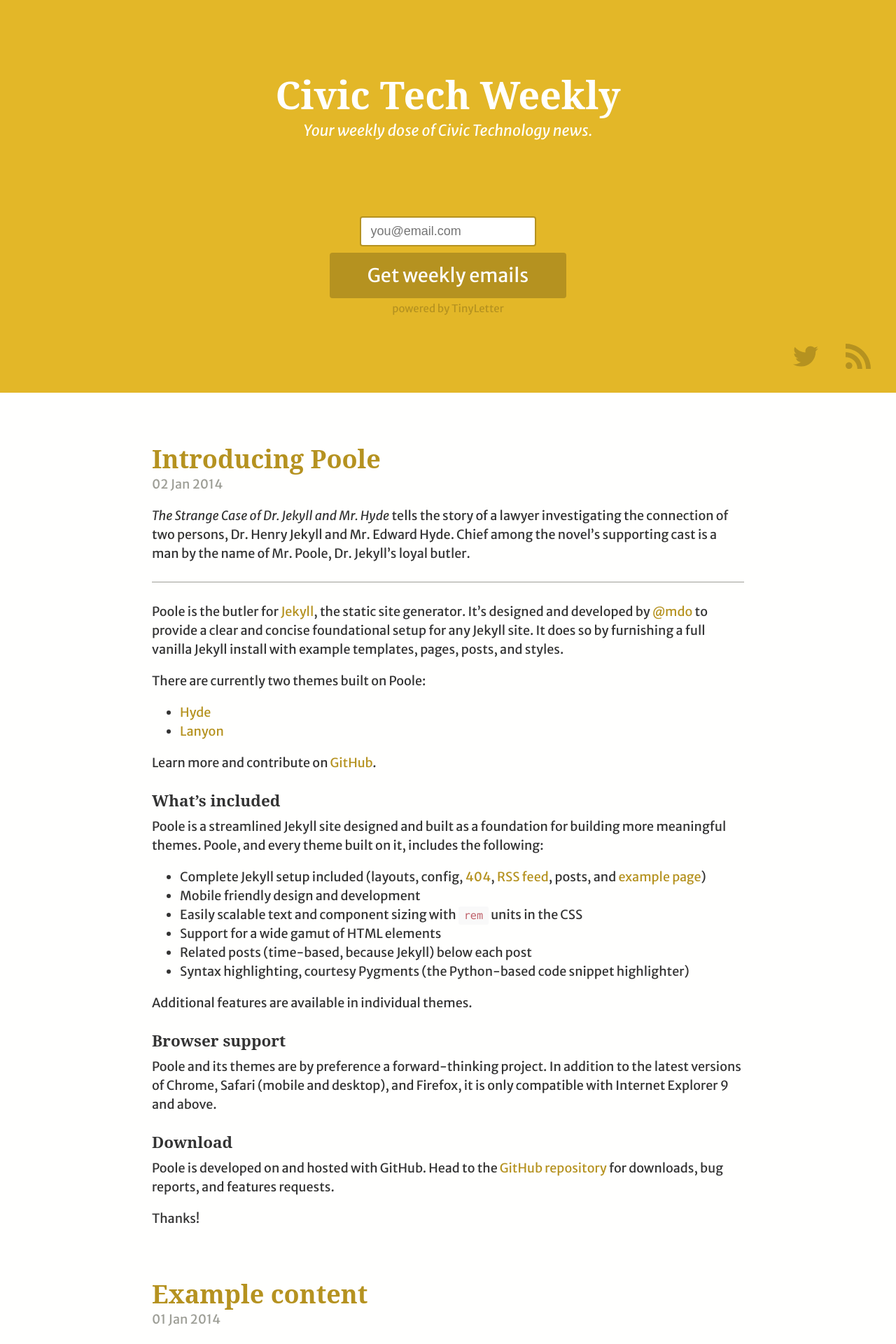
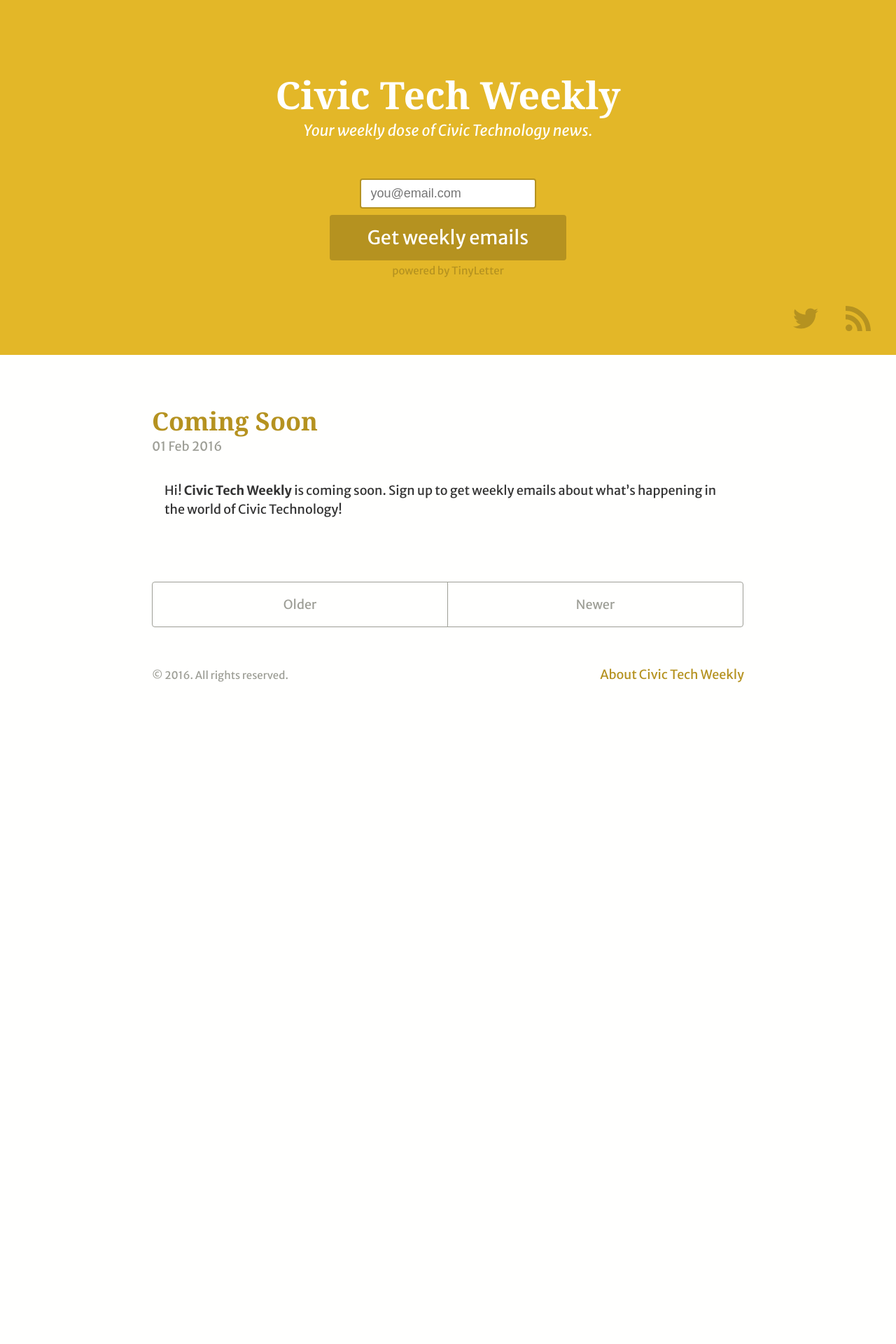
Before and after one commit to isaacchansky/civic_tech_weekly, a Jekyll site: the page built from index.html, in a window 1280 px wide. Shown: the top 1920 px of the page at 70% size. Built offline with Jekyll 4.4.1, drawn with Linux system fonts in a browser that asks for light colours; some web fonts are replaced; the list of posts is cut into pages by our own code; after the commit the page ends 1013 px from its top, so only the background shows below that; some of the changed text lies outside the part shown.

Commit message:
coming soon post, more style updates

```diff
--- a/_config.yml
+++ b/_config.yml
@@ -6,7 +6,7 @@
 # Setup
 title:               Civic Tech Weekly
 tagline:             Your weekly dose of Civic Technology news.
-url:                 http://getpoole.com
+url:                 http://civic-tech-weekly.com
 paginate:            2
 baseurl:             ""
 gems:                [jekyll-paginate]
@@ -19,11 +19,5 @@
 
 # About/contact
 author:
-  name:              Mark Otto
-  url:               https://twitter.com/mdo
-  email:             markdotto@gmail.com
-
-# Custom vars
-version:             2.0.0
-github:
-  repo:              https://github.com/poole/poole
+  name:              Civic Tech Weekly
+  url:               https://twitter.com/civictechweekly
--- a/_includes/footer.html
+++ b/_includes/footer.html
@@ -5,3 +5,5 @@
 
     <a href="/about/">About Civic Tech Weekly</a>
 </footer>
+
+<script src="{{ site.baseurl }}/main.js"></script>
--- a/_posts/2014-01-01-example-content.md
+++ /dev/null
@@ -1,161 +0,0 @@
----
-layout: post
-title: Example content
----
-
-
-<div class="message">
-  Howdy! This is an example blog post that shows several types of HTML content supported in this theme.
-</div>
-
-Cum sociis natoque penatibus et magnis <a href="#">dis parturient montes</a>, nascetur ridiculus mus. *Aenean eu leo quam.* Pellentesque ornare sem lacinia quam venenatis vestibulum. Sed posuere consectetur est at lobortis. Cras mattis consectetur purus sit amet fermentum.
-
-> Curabitur blandit tempus porttitor. Nullam quis risus eget urna mollis ornare vel eu leo. Nullam id dolor id nibh ultricies vehicula ut id elit.
-
-Etiam porta **sem malesuada magna** mollis euismod. Cras mattis consectetur purus sit amet fermentum. Aenean lacinia bibendum nulla sed consectetur.
-
-## Inline HTML elements
-
-HTML defines a long list of available inline tags, a complete list of which can be found on the [Mozilla Developer Network](https://developer.mozilla.org/en-US/docs/Web/HTML/Element).
-
-- **To bold text**, use `<strong>`.
-- *To italicize text*, use `<em>`.
-- Abbreviations, like <abbr title="HyperText Markup Langage">HTML</abbr> should use `<abbr>`, with an optional `title` attribute for the full phrase.
-- Citations, like <cite>&mdash; Mark otto</cite>, should use `<cite>`.
-- <del>Deleted</del> text should use `<del>` and <ins>inserted</ins> text should use `<ins>`.
-- Superscript <sup>text</sup> uses `<sup>` and subscript <sub>text</sub> uses `<sub>`.
-
-Most of these elements are styled by browsers with few modifications on our part.
-
-## Footnotes
-
-Footnotes are supported as part of the Markdown syntax. Here's one in action. Clicking this number[^fn-sample_footnote] will lead you to a footnote. The syntax looks like:
-
-{% highlight text %}
-Clicking this number[^fn-sample_footnote]
-{% endhighlight %}
-
-Each footnote needs the `^fn-` prefix and a unique ID to be referenced for the footnoted content. The syntax for that list looks something like this:
-
-{% highlight text %}
-[^fn-sample_footnote]: Handy! Now click the return link to go back.
-{% endhighlight %}
-
-You can place the footnoted content wherever you like. Markdown parsers should properly place it at the bottom of the post.
-
-## Heading
-
-Vivamus sagittis lacus vel augue rutrum faucibus dolor auctor. Duis mollis, est non commodo luctus, nisi erat porttitor ligula, eget lacinia odio sem nec elit. Morbi leo risus, porta ac consectetur ac, vestibulum at eros.
-
-### Code
-
-Inline code is available with the `<code>` element. Snippets of multiple lines of code are supported through Pygments. Longer lines will automatically scroll horizontally when needed.
-
-{% highlight js %}
-// Example can be run directly in your JavaScript console
-
-// Create a function that takes two arguments and returns the sum of those arguments
-var adder = new Function("a", "b", "return a + b");
-
-// Call the function
-adder(2, 6);
-// > 8
-{% endhighlight %}
-
-You may also optionally show code snippets with line numbers. Add `linenos` to the Pygments tags.
-
-{% highlight js linenos %}
-// Example can be run directly in your JavaScript console
-
-// Create a function that takes two arguments and returns the sum of those arguments
-var adder = new Function("a", "b", "return a + b");
-
-// Call the function
-adder(2, 6);
-// > 8
-{% endhighlight %}
-
-Aenean lacinia bibendum nulla sed consectetur. Etiam porta sem malesuada magna mollis euismod. Fusce dapibus, tellus ac cursus commodo, tortor mauris condimentum nibh, ut fermentum massa.
-
-### Lists
-
-Cum sociis natoque penatibus et magnis dis parturient montes, nascetur ridiculus mus. Aenean lacinia bibendum nulla sed consectetur. Etiam porta sem malesuada magna mollis euismod. Fusce dapibus, tellus ac cursus commodo, tortor mauris condimentum nibh, ut fermentum massa justo sit amet risus.
-
-* Praesent commodo cursus magna, vel scelerisque nisl consectetur et.
-* Donec id elit non mi porta gravida at eget metus.
-* Nulla vitae elit libero, a pharetra augue.
-
-Donec ullamcorper nulla non metus auctor fringilla. Nulla vitae elit libero, a pharetra augue.
-
-1. Vestibulum id ligula porta felis euismod semper.
-2. Cum sociis natoque penatibus et magnis dis parturient montes, nascetur ridiculus mus.
-3. Maecenas sed diam eget risus varius blandit sit amet non magna.
-
-Cras mattis consectetur purus sit amet fermentum. Sed posuere consectetur est at lobortis.
-
-<dl>
-  <dt>HyperText Markup Language (HTML)</dt>
-  <dd>The language used to describe and define the content of a Web page</dd>
-
-  <dt>Cascading Style Sheets (CSS)</dt>
-  <dd>Used to describe the appearance of Web content</dd>
-
-  <dt>JavaScript (JS)</dt>
-  <dd>The programming language used to build advanced Web sites and applications</dd>
-</dl>
-
-Integer posuere erat a ante venenatis dapibus posuere velit aliquet. Morbi leo risus, porta ac consectetur ac, vestibulum at eros. Nullam quis risus eget urna mollis ornare vel eu leo.
-
-### Images
-
-Quisque consequat sapien eget quam rhoncus, sit amet laoreet diam tempus. Aliquam aliquam metus erat, a pulvinar turpis suscipit at.
-
-![placeholder](http://placehold.it/800x400 "Large example image")
-![placeholder](http://placehold.it/400x200 "Medium example image")
-![placeholder](http://placehold.it/200x200 "Small example image")
-
-### Tables
-
-Aenean lacinia bibendum nulla sed consectetur. Lorem ipsum dolor sit amet, consectetur adipiscing elit.
-
-<table>
-  <thead>
-    <tr>
-      <th>Name</th>
-      <th>Upvotes</th>
-      <th>Downvotes</th>
-    </tr>
-  </thead>
-  <tfoot>
-    <tr>
-      <td>Totals</td>
-      <td>21</td>
-      <td>23</td>
-    </tr>
-  </tfoot>
-  <tbody>
-    <tr>
-      <td>Alice</td>
-      <td>10</td>
-      <td>11</td>
-    </tr>
-    <tr>
-      <td>Bob</td>
-      <td>4</td>
-      <td>3</td>
-    </tr>
-    <tr>
-      <td>Charlie</td>
-      <td>7</td>
-      <td>9</td>
-    </tr>
-  </tbody>
-</table>
-
-Nullam id dolor id nibh ultricies vehicula ut id elit. Sed posuere consectetur est at lobortis. Nullam quis risus eget urna mollis ornare vel eu leo.
-
------
-
-Want to see something else added? <a href="https://github.com/poole/poole/issues/new">Open an issue.</a>
-
-[^fn-sample_footnote]: Handy! Now click the return link to go back.
--- a/_posts/2014-01-02-introducing-poole.md
+++ /dev/null
@@ -1,40 +0,0 @@
----
-layout: post
-title: Introducing Poole
----
-
-*The Strange Case of Dr. Jekyll and Mr. Hyde* tells the story of a lawyer investigating the connection of two persons, Dr. Henry Jekyll and Mr. Edward Hyde. Chief among the novel's supporting cast is a man by the name of Mr. Poole, Dr. Jekyll's loyal butler.
-
------
-
-Poole is the butler for [Jekyll](http://jekyllrb.com), the static site generator. It's designed and developed by [@mdo](https://twitter.com/mdo) to provide a clear and concise foundational setup for any Jekyll site. It does so by furnishing a full vanilla Jekyll install with example templates, pages, posts, and styles.
-
-There are currently two themes built on Poole:
-
-* [Hyde](http://hyde.getpoole.com)
-* [Lanyon](http://lanyon.getpoole.com)
-
-Learn more and contribute on [GitHub](https://github.com/poole).
-
-### What's included
-
-Poole is a streamlined Jekyll site designed and built as a foundation for building more meaningful themes. Poole, and every theme built on it, includes the following:
-
-* Complete Jekyll setup included (layouts, config, [404]({{ site.baseurl }}/404.html), [RSS feed]({{ site.baseurl }}/atom.xml), posts, and [example page]({{ site.baseurl }}/about))
-* Mobile friendly design and development
-* Easily scalable text and component sizing with `rem` units in the CSS
-* Support for a wide gamut of HTML elements
-* Related posts (time-based, because Jekyll) below each post
-* Syntax highlighting, courtesy Pygments (the Python-based code snippet highlighter)
-
-Additional features are available in individual themes.
-
-### Browser support
-
-Poole and its themes are by preference a forward-thinking project. In addition to the latest versions of Chrome, Safari (mobile and desktop), and Firefox, it is only compatible with Internet Explorer 9 and above.
-
-### Download
-
-Poole is developed on and hosted with GitHub. Head to the <a href="https://github.com/poole/poole">GitHub repository</a> for downloads, bug reports, and features requests.
-
-Thanks!
--- /dev/null
+++ b/_posts/2016-02-01-coming-soon.md
@@ -0,0 +1,6 @@
+---
+layout: post
+title: Coming Soon
+---
+{: .message }
+Hi! **Civic Tech Weekly** is coming soon. Sign up to get weekly emails about what's happening in the world of Civic Technology!
--- a/_sass/_base.scss
+++ b/_sass/_base.scss
@@ -69,3 +69,18 @@
   height: 1px; width: 1px;
   margin: -1px; padding: 0; border: 0;
 }
+
+p.video-embed {
+  position: relative;
+  padding-top: 50%;
+}
+p.video-embed * {
+    width: 100%;
+    height: 100%;
+    position: absolute;
+    top: 0;
+    left: 0;
+    @media screen and (min-width: 600px) {
+      min-height: 8rem;
+    }
+}
--- a/_sass/_hero.scss
+++ b/_sass/_hero.scss
@@ -36,7 +36,7 @@
     }
 
     form {
-        margin-top: 6em;
+        margin-top: 3rem;
     }
 }
 
--- a/about.md
+++ b/about.md
@@ -3,28 +3,11 @@
 title: About
 ---
 
-<p class="message">
-  Hey there! This page is included as an example. Feel free to customize it for your own use upon downloading. Carry on!
-</p>
+##What is Civic Tech Weekly?
+Civic Tech Weekly is a curated weekly newsletter of civic technology related  links.
 
-In the novel, *The Strange Case of Dr. Jekyll and Mr. Hyde*, Mr. Poole is Dr. Jekyll's virtuous and loyal butler. Similarly, Poole is an upstanding and effective butler that helps you build Jekyll themes. It's made by [@mdo](https://twitter.com/mdo).
+##Why Make A Weekly Newsletter?
+When I first got into the civic tech scene, I had trouble keeping up with the latest ideas. I hoped to find a brief, digestible, curated newsletter like this, but one didn't exist - so, here we are!
 
-There are currently two themes built on Poole:
-
-* [Hyde](http://hyde.getpoole.com)
-* [Lanyon](http://lanyon.getpoole.com)
-
-Learn more and contribute on [GitHub](https://github.com/poole).
-
-## Setup
-
-Some fun facts about the setup of this project include:
-
-* Built for [Jekyll](http://jekyllrb.com)
-* Developed on GitHub and hosted for free on [GitHub Pages](https://pages.github.com)
-* Coded with [Sublime Text 2](http://sublimetext.com), an amazing code editor
-* Designed and developed while listening to music like [Blood Bros Trilogy](https://soundcloud.com/maddecent/sets/blood-bros-series)
-
-Have questions or suggestions? Feel free to [open an issue on GitHub](https://github.com/poole/poole/issues/new) or [ask me on Twitter](https://twitter.com/mdo).
-
-Thanks for reading!
+##Who is behind this?
+My name is Isaac Chansky. I work with civic tech people & help run Code for Boston - a local chapter of Code for America.
--- /dev/null
+++ b/main.js
@@ -0,0 +1,36 @@
+(function(){
+    var TEMPLATES = {
+        vimeo_embed: function(code) {
+            return '<iframe src="https://player.vimeo.com/video/'+code+'" width="500" height="281" frameborder="0" webkitallowfullscreen mozallowfullscreen allowfullscreen></iframe>';
+        }
+    };
+
+    function templateToDOM (template) {
+        var d = document.createElement('div');
+        d.innerHTML = template;
+        return d;
+    }
+
+    function expandVideoLinks () {
+        var vimeoLinks = document.querySelectorAll('.video-embed');
+
+        Array.from(vimeoLinks).forEach(function(el) {
+            var href = el.querySelector('a').href,
+                code,
+                template;
+            if(href.indexOf('vimeo') > -1) {
+                // crude regex to find sequence of numbers after /
+                code = href.match(/\/([0-9]+)/)[1]
+                template = TEMPLATES.vimeo_embed(code);
+            }
+
+            if(template) {
+                el.appendChild( templateToDOM(template));
+            }
+        });
+    }
+
+
+    expandVideoLinks();
+
+})();
--- a/styles.scss
+++ b/styles.scss
@@ -10,8 +10,8 @@
 $white: #FFFFFE;
 $primary: #E3B728;
 $primary-dark: #B59220;
-$headline-type: "Volkhov", "serif";
-$body-type: "Merriweather Sans", "georgia", "sans-serif";
+$headline-type: "Volkhov", "georgia", "serif";
+$body-type: "Merriweather Sans", "helvetica", "sans-serif";
 
 @import "base";
 @import "type";
```
Also changed, not shown: _drafts/2016-01-01-issue-1.md (added, +40 -0 lines), _posts/2013-12-31-whats-jekyll.md (deleted, +0 -10 lines), README.md.
